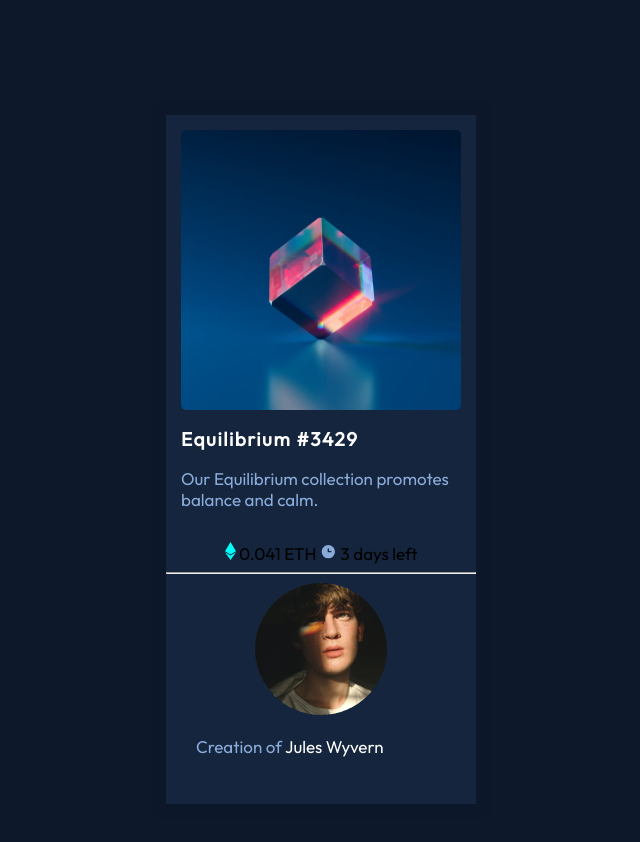
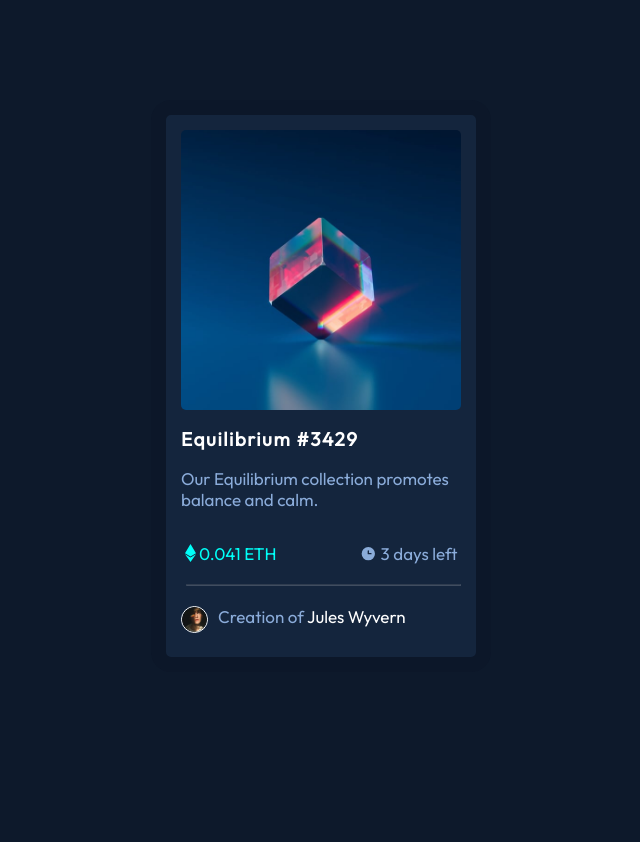
Before and after one commit to MagusLrk/nft-preview-card, a plain HTML site: page index.html in a window 1280 px wide. Shown: the whole page, without its empty margins (319-959 px from the left). After the commit the page ends 800 px from the top, so only its background shows below. Drawn offline with Linux system fonts and the light colour scheme.

Commit message:
Update styles.css

```diff
--- a/styles.css
+++ b/styles.css
@@ -1,8 +1,7 @@
 body {
     background-color: hsl(217, 54%, 11%);
     text-align: center;
-    font-family: 'Outfit', sans-serif;
-    font-size: 17px;
+    font: 17px 'Outfit', sans-serif;
 }
 
 main {
@@ -25,6 +24,14 @@ p {
     text-align: left;
 }
 
+hr {
+    color:hsl(215, 51%, 70%);
+    border: solid 0 0 .2px 0;;
+    margin: 20px;
+    opacity: 20%;
+    width: 88%;
+}
+
 strong {
     color: white;
     font-weight: normal;
@@ -32,9 +39,8 @@ strong {
 
 .container {
     background-color: hsl(216, 50%, 16%);
-    border: 15px #0c1729;
-    border-radius: 10px;
-    border-style: solid;
+    border: solid 15px #0c1729;
+    border-radius: 20px;
     margin: 100px auto;
     padding: 15px 0;
     width: 310px;
@@ -46,38 +52,16 @@ strong {
     width: 280px;
 }
 
-.eth {
-    color: hsl(178, 100%, 50%);
-    position: relative;
-    left: -40px;
-}
-
-.time {
-    color:hsl(215, 51%, 70%);
-    position: relative;
-    right: -40px;
-}
-
-.icons {
+.container span img {
     position: relative;
     top: 2.5px;
-}
-
-.line {
-    color:hsl(215, 51%, 70%);
-    border-style: solid;
-    border-width: 0 0 .2px 0;
-    margin: 20px;
-    opacity: 20%;
-    width: 88%;
-
 }
 
 .footer {
     margin: 0 15px 0;
 }
 
-.creator-avatar {
+.footer img {
     border: 1px solid white;
     border-radius: 100%;
     float: left;
@@ -85,6 +69,18 @@ strong {
     width: 25px;
 }
 
-.creator {
+.footer p {
     margin: 0;
 }
+
+#eth {
+    color: hsl(178, 100%, 50%);
+    position: relative;
+    left: -40px;
+}
+
+#time {
+    color:hsl(215, 51%, 70%);
+    position: relative;
+    right: -40px;
+}
```
